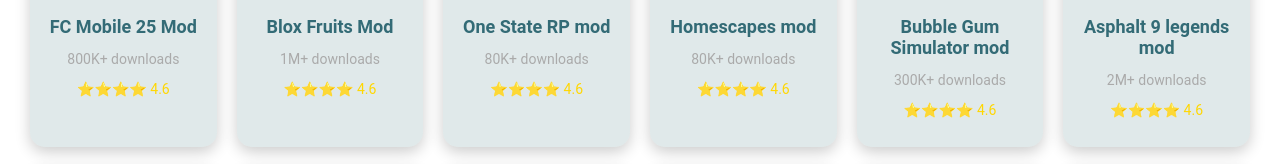
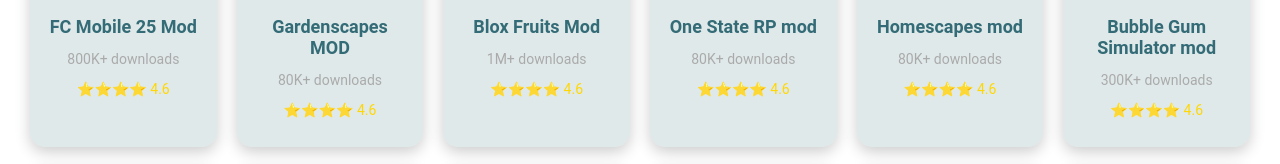
Before and after one commit to ayoub-drf/m, a website: page index.html in a window 1280 px wide. Shown: the part 420-584 px from the top of the page. Drawn offline with Linux system fonts and the light colour scheme.

Commit message:
Update index.html

```diff
--- a/index.html
+++ b/index.html
@@ -29,6 +29,12 @@
                 <img src="https://findapkmods.com/assets/img/app_images/7sl0V3i/f3d1670e-319c-4135-81f4-ff6dc4c866f6.jpg" alt="FC Mobile 25 Mod">
                 <h3>FC Mobile 25 Mod</h3>
                 <p>800K+ downloads</p>
+                <p class="rating">⭐⭐⭐⭐ 4.6</p>
+            </div>
+            <div class="game-card" onclick="showModal('Gardenscapes MOD', 'https://play-lh.googleusercontent.com/MI0aupX4o-83J3FhZILVyrl7WMnBVF9AiMghexepstdhSV6JnaTMgd18YvuFuFdKxBU=s48-rw', '80K+ downloads', '4.6')">
+                <img src="https://play-lh.googleusercontent.com/MI0aupX4o-83J3FhZILVyrl7WMnBVF9AiMghexepstdhSV6JnaTMgd18YvuFuFdKxBU=s48-rw" alt="Gardenscapes MOD">
+                <h3>Gardenscapes MOD</h3>
+                <p>80K+ downloads</p>
                 <p class="rating">⭐⭐⭐⭐ 4.6</p>
             </div>
             <div class="game-card" onclick="showModal('Blox Fruits Mod', 'https://tr.rbxcdn.com/180DAY-d534f430c4f71efc23f14edefcf1f82c/512/512/Image/Webp/noFilter', '1M+ downloads', '4.6')">
```
